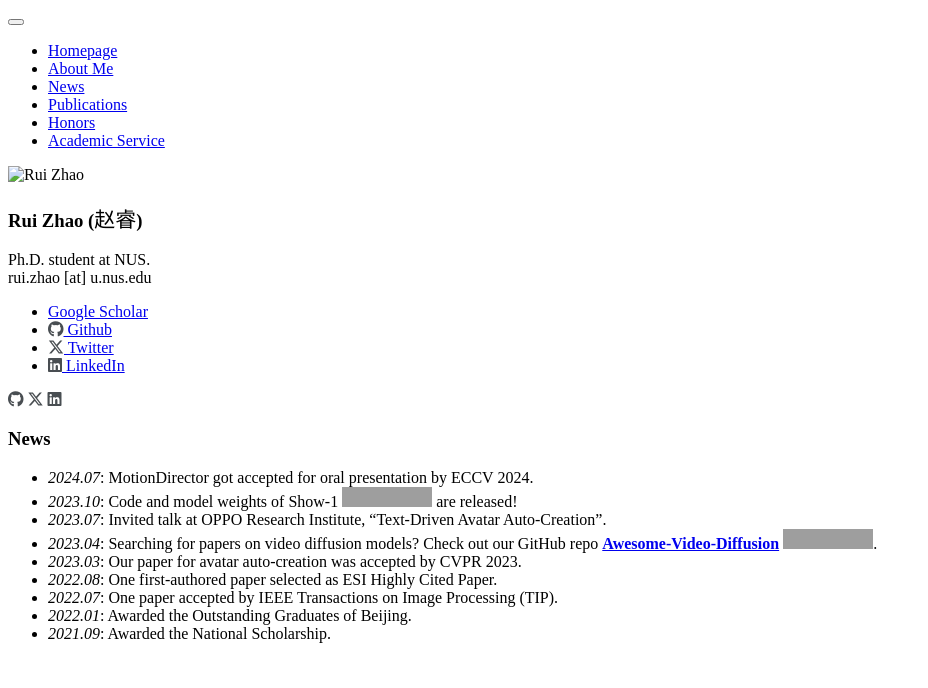
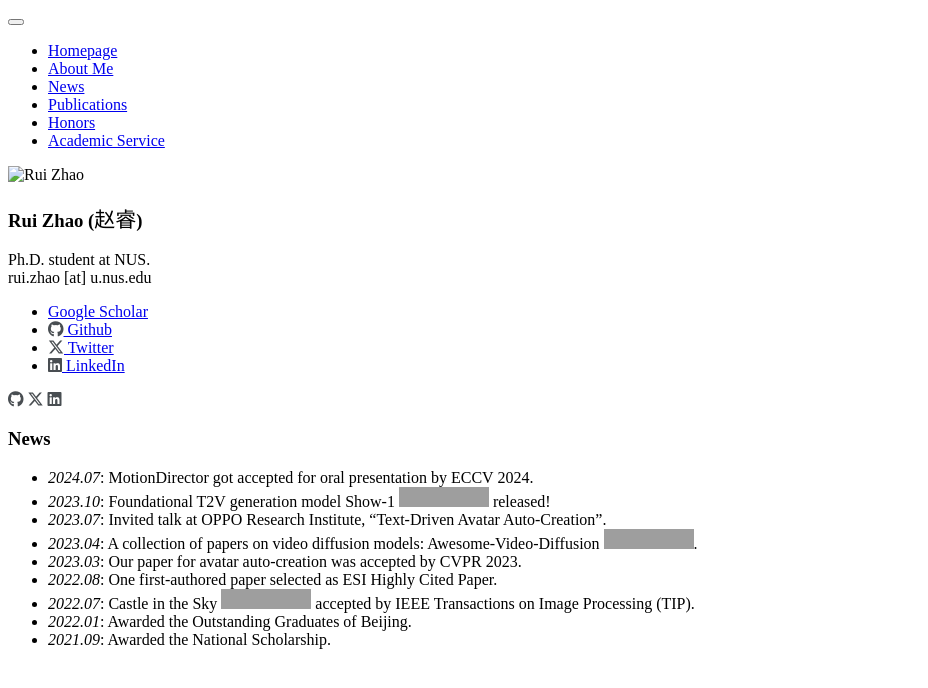
Before and after one commit to ruizhaocv/ruizhaocv.github.io, a Jekyll site: the page built from _pages/includes/news.md, in a window 1280 px wide. Shown: the top 688 px of the page, without its empty margins (0-928 px from the left). Built offline with Jekyll 4.4.1, drawn with Linux system fonts in a browser that asks for light colours; nearby versions of some CDN libraries; some web fonts are replaced; our own code applies the rules of GitHub Pages for plain Markdown files; a style sheet for code colours, icons or effects is not loaded; grey boxes are pictures that could not be loaded.

Commit message:
Update news.md

```diff
--- a/_pages/includes/news.md
+++ b/_pages/includes/news.md
@@ -1,10 +1,10 @@
 # News
 - *2024.07*: MotionDirector got accepted for oral presentation by ECCV 2024.
-- *2023.10*: Code and model weights of Show-1 [![](https://img.shields.io/github/stars/showlab/Show-1?style=social)](https://github.com/showlab/Show-1) are released!
+- *2023.10*: Foundational T2V generation model Show-1 [![](https://img.shields.io/github/stars/showlab/Show-1?style=social)](https://github.com/showlab/Show-1) released!
 - *2023.07*: Invited talk at OPPO Research Institute, "Text-Driven Avatar Auto-Creation".
-- *2023.04*: Searching for papers on video diffusion models? Check out our GitHub repo [**Awesome-Video-Diffusion**](https://github.com/showlab/Awesome-Video-Diffusion) [![](https://img.shields.io/github/stars/showlab/Awesome-Video-Diffusion?style=social)](https://github.com/showlab/Awesome-Video-Diffusion).
+- *2023.04*: A collection of papers on video diffusion models: Awesome-Video-Diffusion [![](https://img.shields.io/github/stars/showlab/Awesome-Video-Diffusion?style=social)](https://github.com/showlab/Awesome-Video-Diffusion).
 - *2023.03*: Our paper for avatar auto-creation was accepted by CVPR 2023.
 - *2022.08*: One first-authored paper selected as ESI Highly Cited Paper.
-- *2022.07*: One paper accepted by IEEE Transactions on Image Processing (TIP).
+- *2022.07*: Castle in the Sky [![](https://img.shields.io/github/stars/jiupinjia/SkyAR?style=social)](https://github.com/jiupinjia/SkyAR) accepted by IEEE Transactions on Image Processing (TIP).
 - *2022.01*: Awarded the Outstanding Graduates of Beijing.
 - *2021.09*: Awarded the National Scholarship.
```
